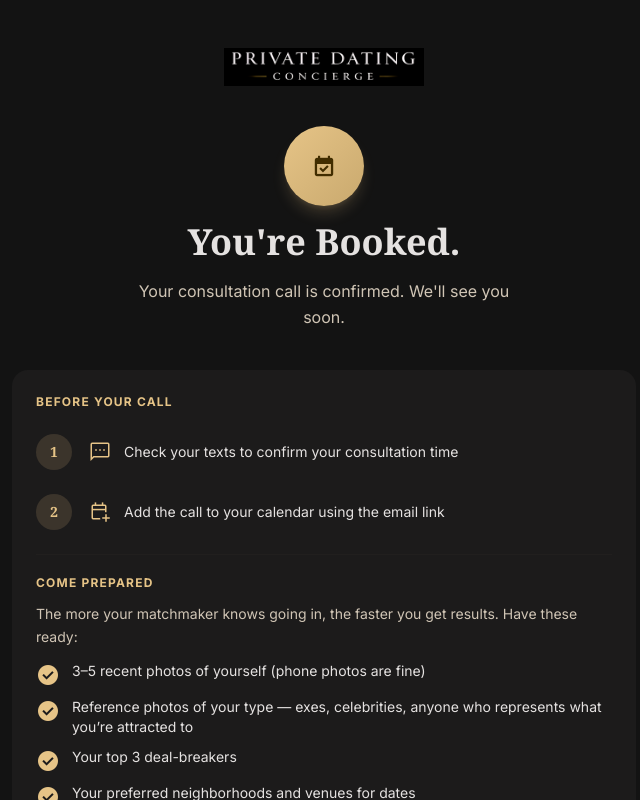
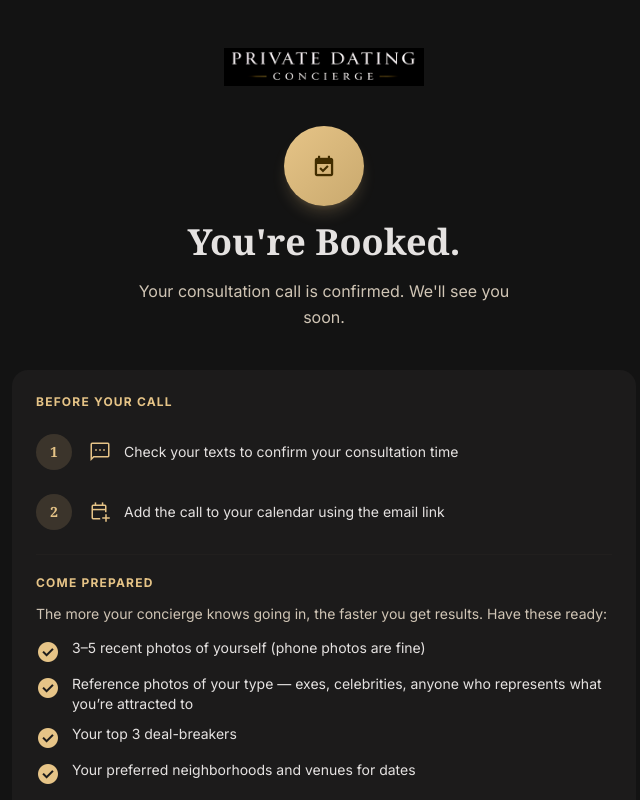
Before and after one commit to ryanangel6987-pixel/Matchmaking, a Next.js app: page /apply/confirmed in a window 1280 px wide. Shown: the whole page, without its empty margins (316-956 px from the left). Built offline with nearby package versions, Linux system fonts and the light colour scheme.

Commit message:
fix: 'matchmaker' → 'concierge' on confirmation page

```diff
--- a/app/(auth)/apply/confirmed/page.tsx
+++ b/app/(auth)/apply/confirmed/page.tsx
@@ -48,7 +48,7 @@ export default function BookingConfirmedPage() {
           <div className="border-t border-outline-variant/10 pt-5">
             <p className="text-gold text-xs uppercase tracking-widest font-bold mb-3">Come Prepared</p>
             <p className="text-on-surface-variant text-sm leading-relaxed mb-3">
-              The more your matchmaker knows going in, the faster you get results. Have these ready:
+              The more your concierge knows going in, the faster you get results. Have these ready:
             </p>
             <ul className="space-y-2.5">
               {[
```
